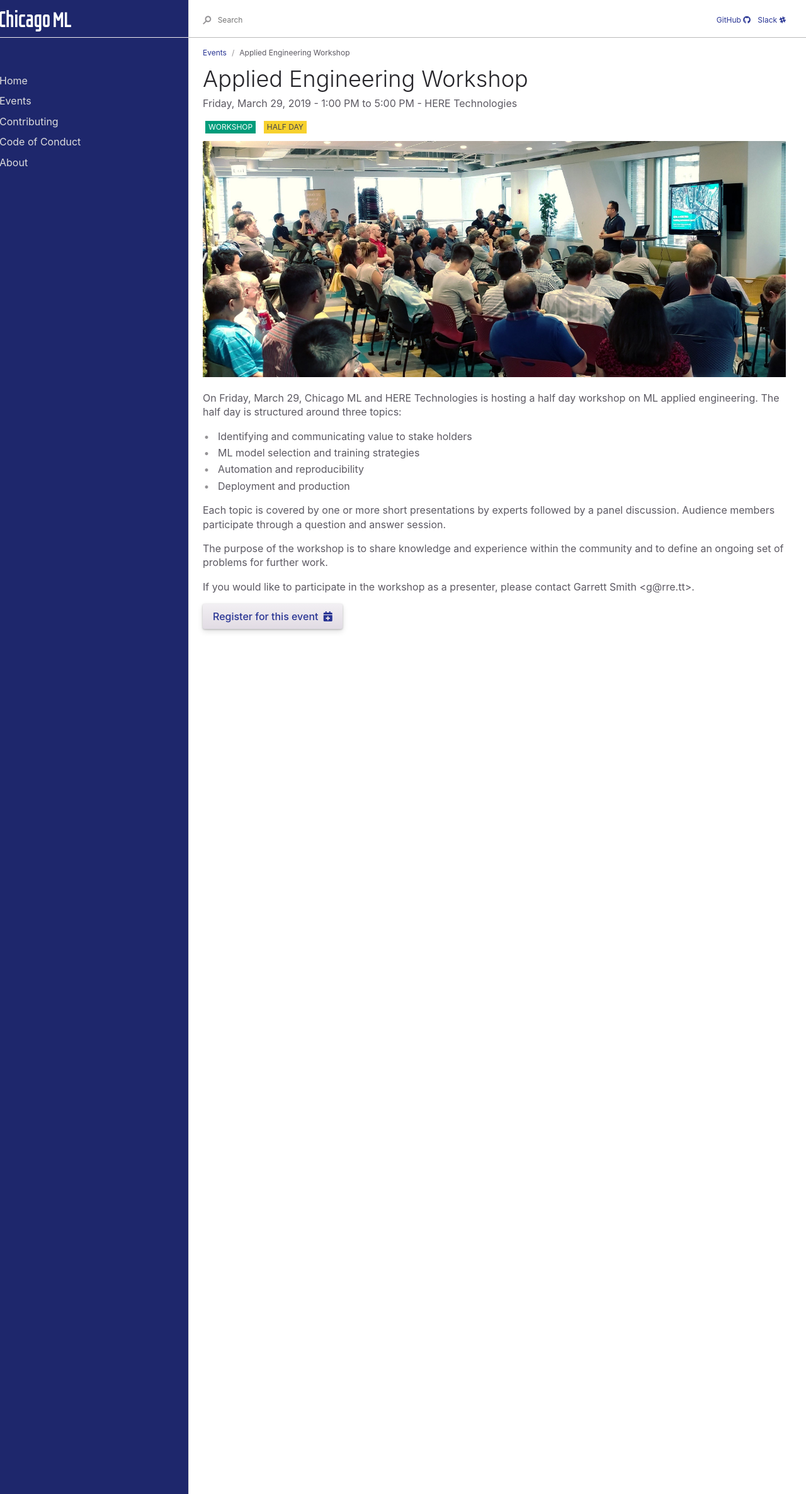
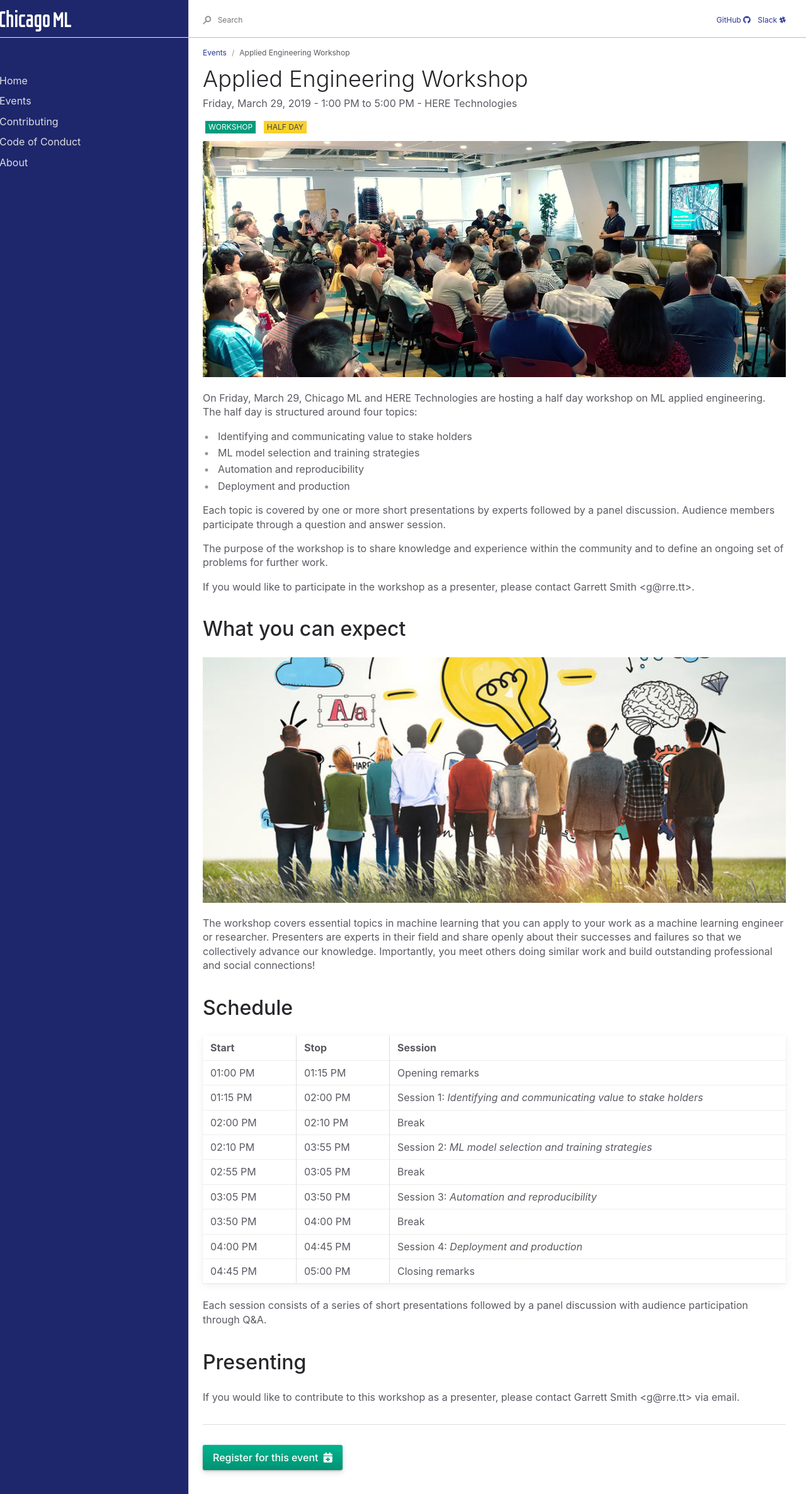
Before and after one commit to gar1t/ChicagoML, a Jekyll site: the page built from _posts/2019-03-29-applied-engineering-workshop.md, in a window 1280 px wide. Shown: the whole page at 63% size. Built offline with Jekyll 4.4.1, drawn with Linux system fonts in a browser that asks for light colours.

Commit message:
Update to workshop at HERE

```diff
--- a/_layouts/event.html
+++ b/_layouts/event.html
@@ -15,3 +15,7 @@ layout: default
 {% endfor %}
 
 {{ content }}
+
+<hr>
+
+<a href="{{ page.registration_url }}" class="btn btn-secondary py-2 px-4">Register for this event <i class="fas fa-calendar-plus ml-1"></i></a>
--- a/_posts/2019-03-29-applied-engineering-workshop.md
+++ b/_posts/2019-03-29-applied-engineering-workshop.md
@@ -6,13 +6,14 @@ time: 1:00 PM to 5:00 PM
 host: HERE Technologies
 tags: event
 badges: [Workshop, Half Day]
+registration_url: https://www.meetup.com/Chicago-ML/events/259129994/
 ---
 
 ![](/assets/images/here-talk.jpg)
 
-On Friday, March 29, Chicago ML and HERE Technologies is hosting a
+On Friday, March 29, Chicago ML and HERE Technologies are hosting a
 half day workshop on ML applied engineering. The half day is
-structured around three topics:
+structured around four topics:
 
 - Identifying and communicating value to stake holders
 - ML model selection and training strategies
@@ -30,4 +31,36 @@ further work.
 If you would like to participate in the workshop as a presenter,
     please contact Garrett Smith &lt;g@rre.tt&gt;.
 
-<a href="https://www.meetup.com/Chicago-ML/" class="btn btn-default py-2">Register for this event <i class="fas fa-calendar-plus ml-1"></i></a>
+<!--more-->
+
+## What you can expect
+
+![](/assets/images/collaborate.jpg)
+
+The workshop covers essential topics in machine learning that you can
+apply to your work as a machine learning engineer or
+researcher. Presenters are experts in their field and share openly
+about their successes and failures so that we collectively advance our
+knowledge. Importantly, you meet others doing similar work and build
+outstanding professional and social connections!
+
+## Schedule
+
+| **Start** | **Stop** | **Session** |
+| 01:00 PM | 01:15 PM | Opening remarks |
+| 01:15 PM | 02:00 PM | Session 1: *Identifying and communicating value to stake holders* |
+| 02:00 PM | 02:10 PM | Break |
+| 02:10 PM | 03:55 PM | Session 2: *ML model selection and training strategies* |
+| 02:55 PM | 03:05 PM | Break |
+| 03:05 PM | 03:50 PM | Session 3: *Automation and reproducibility* |
+| 03:50 PM | 04:00 PM | Break |
+| 04:00 PM | 04:45 PM | Session 4: *Deployment and production* |
+| 04:45 PM | 05:00 PM | Closing remarks |
+
+Each session consists of a series of short presentations followed by a
+panel discussion with audience participation through Q&A.
+
+## Presenting
+
+If you would like to contribute to this workshop as a presenter,
+please contact Garrett Smith &lt;g@rre.tt&gt; via email.
--- a/_sass/tables.scss
+++ b/_sass/tables.scss
@@ -19,7 +19,7 @@ table {
 
 th,
 td {
-  @include fs-3;
+  @include fs-4;
   min-width: 120px;
   padding-top: $sp-2;
   padding-right: $sp-3;
--- a/_sass/typography.scss
+++ b/_sass/typography.scss
@@ -11,12 +11,12 @@ h1,
 
 h2,
 .text-beta {
-  @include fs-6;
+  @include fs-7;
 }
 
 h3,
 .text-gamma {
-  @include fs-5;
+  @include fs-6;
 }
 
 h4,
```
Also changed, not shown: index.md (+4 -0 lines), assets/images/collaborate.jpg (added).
